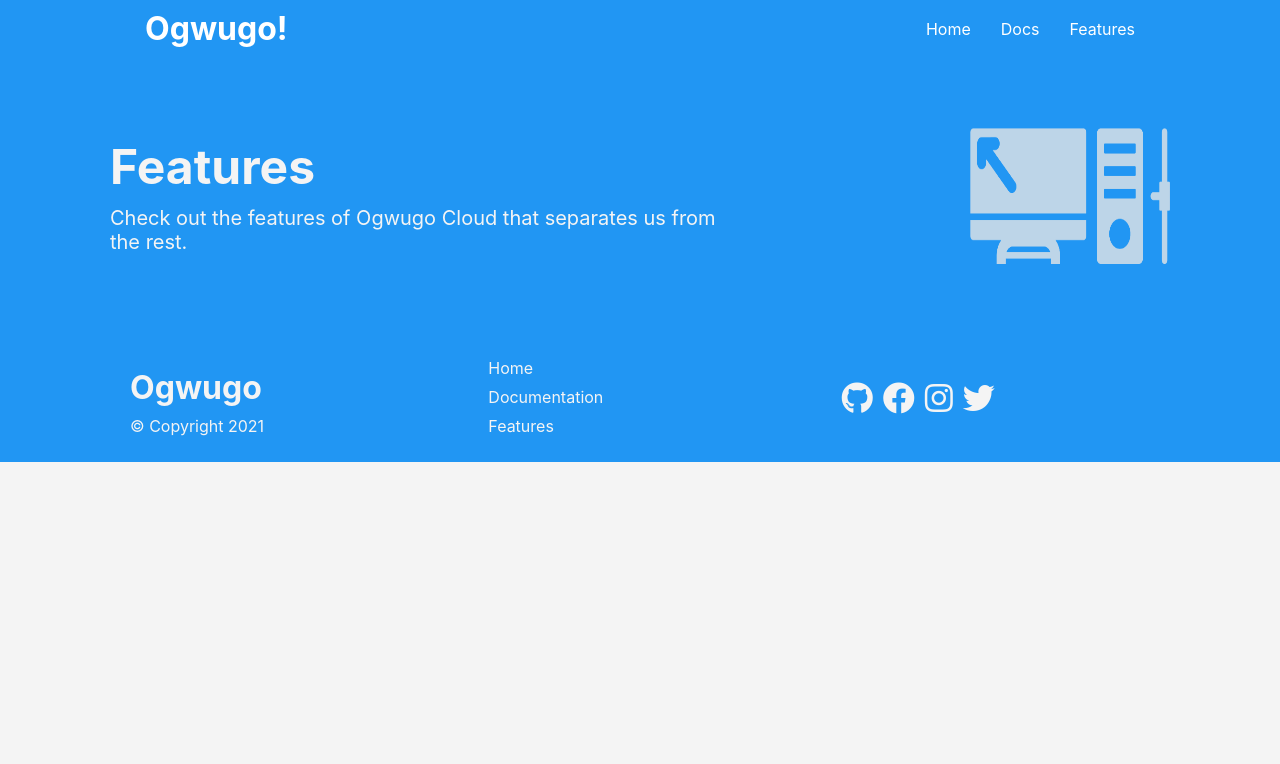
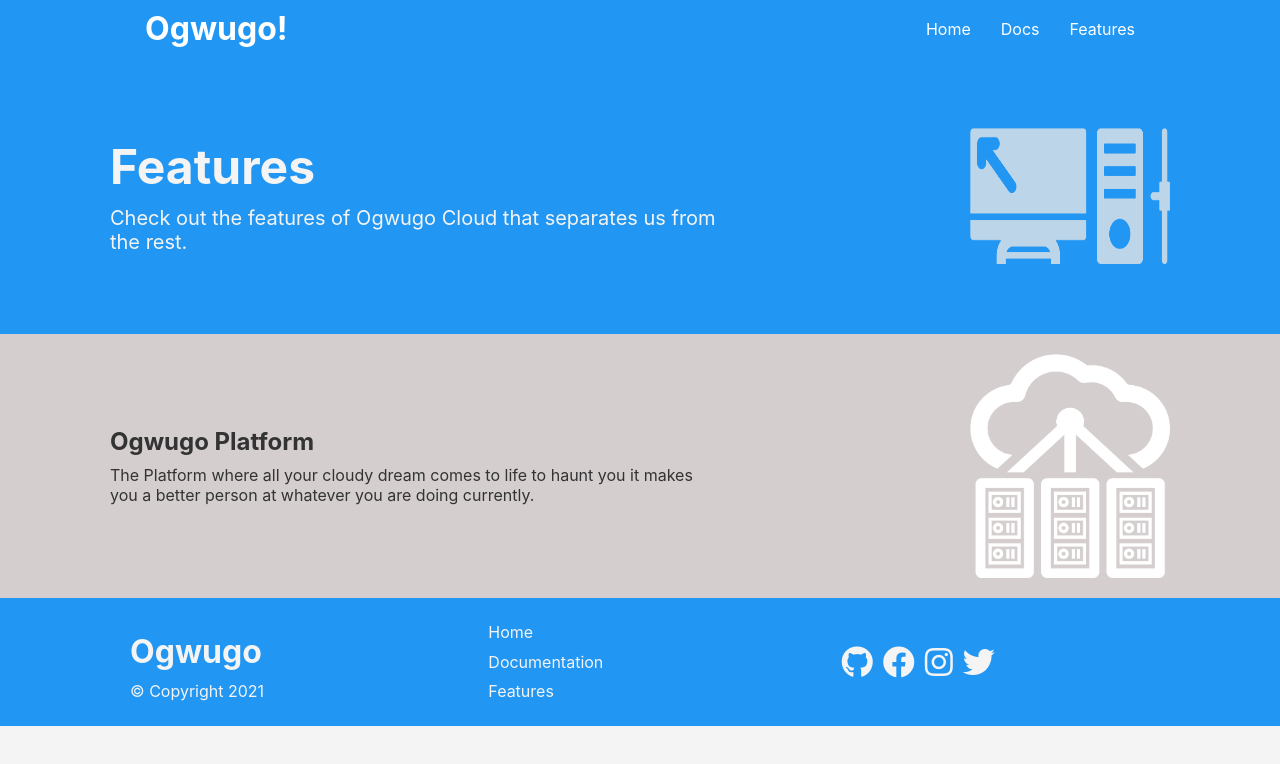
Before and after one commit to NorVirae/ogcloud, a React (Create React App) app: page /features in a window 1280 px wide. Shown: the top 764 px of the page. Built offline with nearby package versions, Linux system fonts and the light colour scheme.

Commit message:
added the components for platform  then styled them

```diff
--- a/src/App.css
+++ b/src/App.css
@@ -417,3 +417,15 @@ input:focus {
     justify-self: flex-end;
 
 }
+
+/* Platform */
+
+.platform {
+    padding: 20px 10px;
+}
+
+.platform img {
+    width: 200px;
+    height: 100%;
+    justify-self: flex-end;
+}
--- a/src/pages/Features.js
+++ b/src/pages/Features.js
@@ -4,6 +4,9 @@ import Navbar from "../components/Navbar";
 // image import
 
 import Daco from '../assets/images/Daco1.png'
+import Daco1 from '../assets/images/Daco2.png'
+
+
 
 
 
@@ -27,6 +30,22 @@ const Features = (props) => {
                 </div>
             </section>
 
+            {/* Platform */}
+
+    <section class="platform  bg-ash">
+        <div class="container grid">
+            <div class="server-text">
+                <h1 class="">Ogwugo Platform</h1>
+                <p class="">The Platform where all your cloudy dream comes to life to haunt you it makes you
+                    a better person at whatever you are doing currently.
+                </p>
+            </div>
+
+            <img src={Daco1} alt="servo" />
+
+        </div>
+    </section>
+
 
         {/*Footer  */}
         <Footer/>
```
